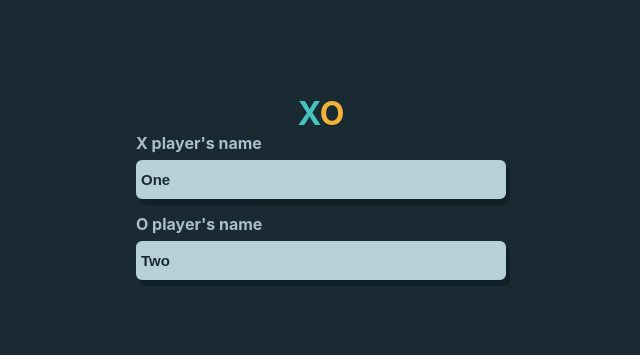
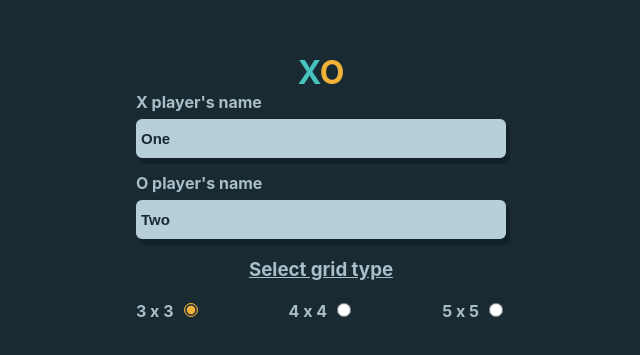
Before and after one commit to KonstantinosKoulaxizis/tic-tac-toe, a React (Create React App) app: page / in a window 1280 px wide. Shown: the part 213-568 px from the top of the page, without its empty margins (319-959 px from the left). Built offline with nearby package versions, Linux system fonts and the light colour scheme.

Commit message:
feat: Grid selection component; feat: Update redux to include grid and board props; feat: each time the grid is updated board will be calculated from a utils fubction; feat: Connect redux to component

```diff
--- /dev/null
+++ b/src/components/gameSelection/GridTypeSelection.tsx
@@ -0,0 +1,32 @@
+import { useReduxDispatch, useReduxSelector } from '../../utils/ReduxHooks'
+import { setGrid } from '../../store/slices/gameReducer'
+
+const GridTypeSelection = () => {
+  const dispatch = useReduxDispatch()
+  const { grid } = useReduxSelector(state => state.game)
+
+  const GRID_VALUES = [3, 4, 5]
+
+  return (
+    <div className='grid-selection'>
+      <h3>Select grid type</h3>
+      <div className='grid-selection-container'>
+        {GRID_VALUES.map(value => (
+          <div key={value}>
+            <label>
+              {value} x {value}
+            </label>
+            <input
+              type='radio'
+              value={value}
+              checked={value === grid}
+              onChange={() => dispatch(setGrid(value))}
+            />
+          </div>
+        ))}
+      </div>
+    </div>
+  )
+}
+
+export default GridTypeSelection
--- a/src/models/Types.ts
+++ b/src/models/Types.ts
@@ -1 +1,5 @@
 export type MarkType = 'X' | 'O'
+
+export type BoardMovesType = MarkType | ''
+
+export type BoardType = BoardMovesType[][]
--- a/src/store/slices/gameReducer.ts
+++ b/src/store/slices/gameReducer.ts
@@ -1,18 +1,27 @@
 import { createSlice, PayloadAction } from '@reduxjs/toolkit'
-import { MarkType } from '../../models/Types'
+
+import { BoardType, MarkType } from '../../models/Types'
+import { createBoard } from '../../utils/GameUtils'
+
+import { INITIAL_GRID_NUMBER } from '../../utils/Constants'
 
 interface GameSliceInterface {
   playerNames: {
     X: string
     O: string
   }
+  grid: number,
+  board: BoardType
 }
 
 const initialState: GameSliceInterface = {
   playerNames: {
     X: 'One',
     O: 'Two'
-  }
+  },
+  grid: INITIAL_GRID_NUMBER,
+  board: createBoard(INITIAL_GRID_NUMBER),
+
 }
 
 export const gameSlice = createSlice({
@@ -22,10 +31,15 @@ export const gameSlice = createSlice({
     setPlayerName: (state, action: PayloadAction<{ mark: MarkType; value: string }>) => {
       const { mark, value } = action.payload
       state.playerNames[mark] = value
+    },
+    setGrid: (state, action) => {
+      const gridValue = action.payload
+      state.board = createBoard(gridValue)
+      state.grid = gridValue
     }
   }
 })
 
-export const { setPlayerName } = gameSlice.actions
+export const { setPlayerName, setGrid } = gameSlice.actions
 
 export default gameSlice.reducer
--- a/src/styles/GameSelection.scss
+++ b/src/styles/GameSelection.scss
@@ -41,4 +41,33 @@
       }
     }
   }
+
+  .grid-selection {
+    color: $light_500;
+    font-weight: bold;
+    text-align: center;
+
+    h3 {
+      text-decoration: underline;
+    }
+
+    .grid-selection-container {
+      display: flex;
+      gap: 15px;
+      flex-wrap: wrap;
+      justify-content: space-between;
+      align-content: space-between;
+      min-width: $small_screen_width;
+
+      label {
+        padding-right: 5px;
+      }
+
+      input {
+        accent-color: $secondary_color_500;
+        width: 14px;
+        height: 14px;
+      }
+    }
+  }
 }
--- a/src/utils/Constants.ts
+++ b/src/utils/Constants.ts
@@ -1,3 +1,5 @@
 import { MarkType } from '../models/Types'
 
 export const MARKS: MarkType[] = ['X', 'O']
+
+export const INITIAL_GRID_NUMBER: number = 3
--- /dev/null
+++ b/src/utils/GameUtils.ts
@@ -0,0 +1,10 @@
+import { BoardType } from '../models/Types'
+
+/**
+ *
+ * @param grid Number
+ * @returns A new board matrix grid x grid
+ */
+export const createBoard = (grid: number): BoardType => {
+  return Array.from({ length: grid }, e => Array(grid).fill(''))
+}
--- a/src/views/GameSelection.tsx
+++ b/src/views/GameSelection.tsx
@@ -1,5 +1,6 @@
+import Logo from '../components/shared/Logo'
 import EditPlayersNames from '../components/gameSelection/EditPlayersNames'
-import Logo from '../components/shared/Logo'
+import GridTypeSelection from '../components/gameSelection/GridTypeSelection'
 
 import '../styles/GameSelection.scss'
 
@@ -8,6 +9,7 @@ function GameSelection() {
     <div className='game-selection'>
       <Logo />
       <EditPlayersNames />
+      <GridTypeSelection/>
     </div>
   )
 }
```
